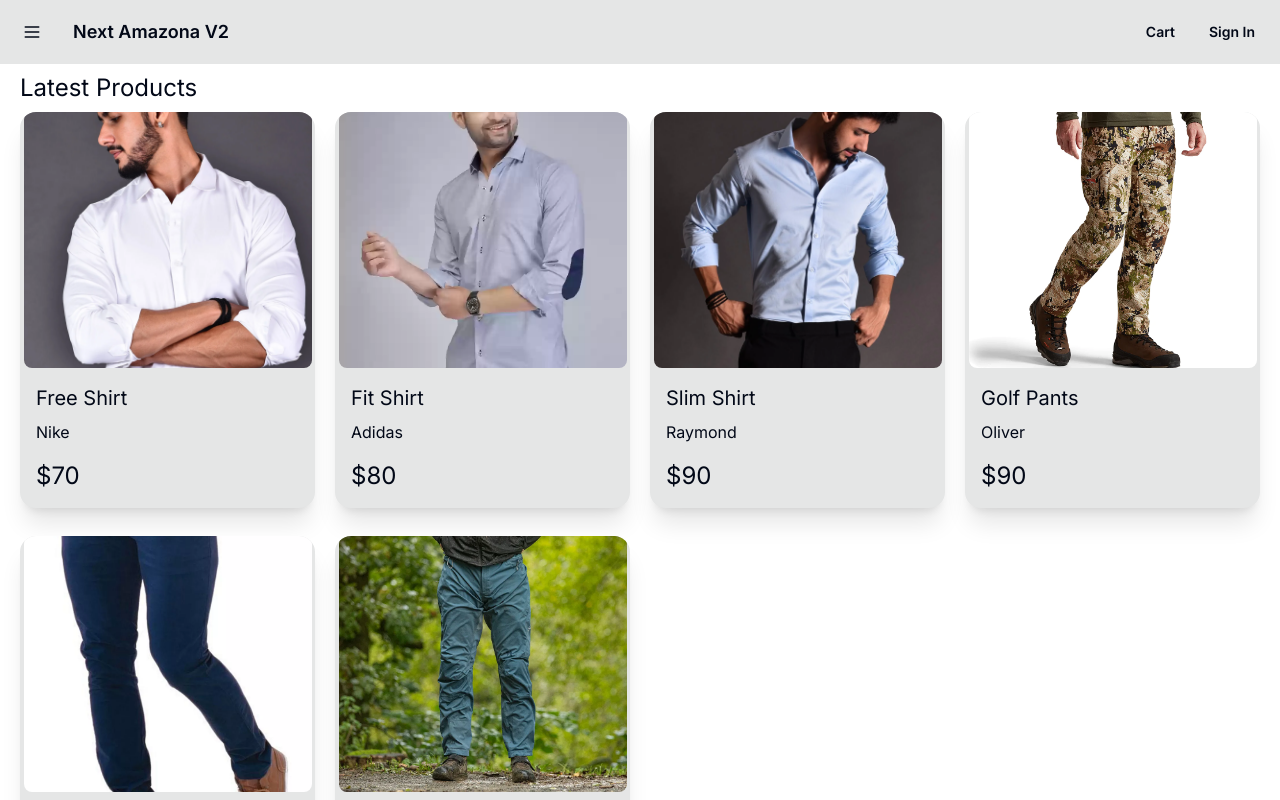
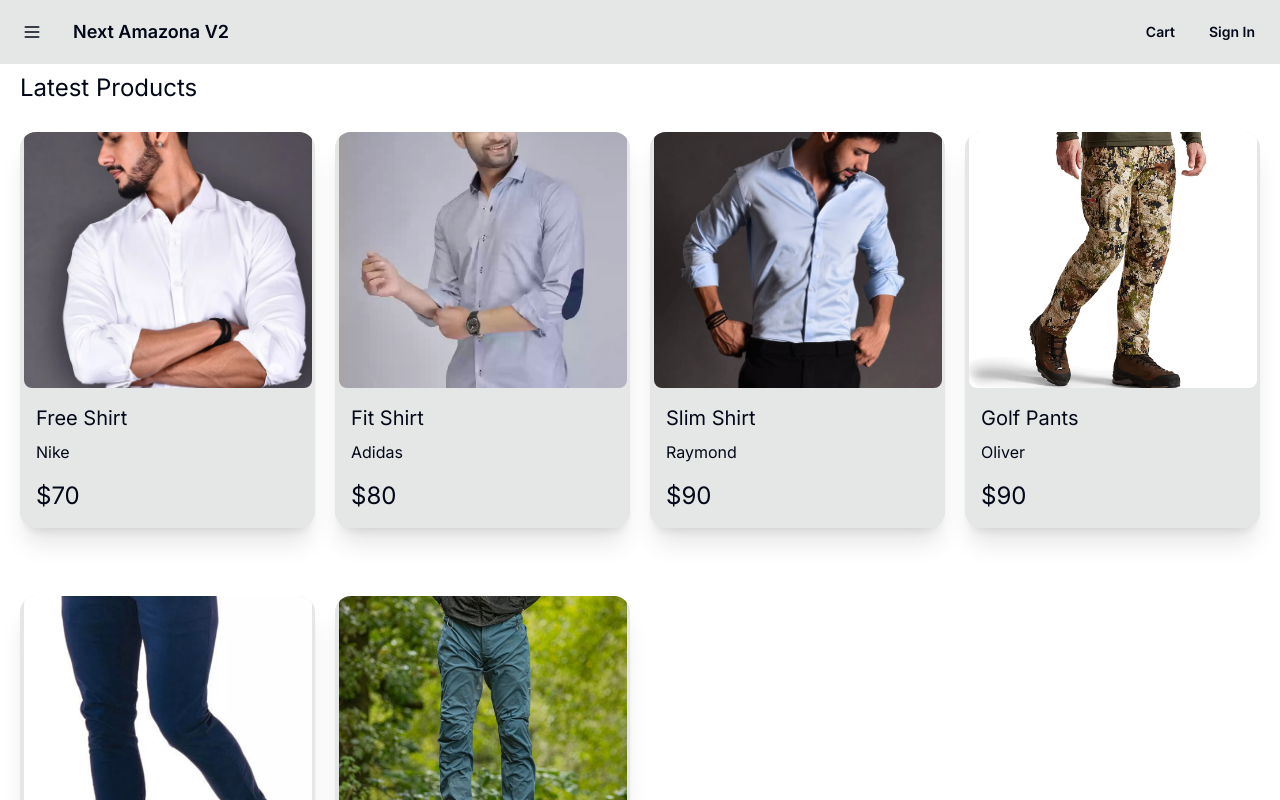
Before and after one commit to Rocky3112/Next-Amazon-V2, a Next.js app: page / in a window 1280 px wide. Shown: the top 800 px of the page. Built offline with nearby package versions, Linux system fonts and the light colour scheme.

Commit message:
image issue solved

```diff
--- a/components/product/ProductItem.tsx
+++ b/components/product/ProductItem.tsx
@@ -4,7 +4,8 @@ import Link from 'next/link'
 
 const ProductItem = ( {product}: {product: Product}) => {
   return (
-    <div className="card bg-base-300 shadow-xl mb-2">
+    <div className='py-5'>
+      <div className="card bg-base-300 shadow-xl mb-2 ">
       <figure>
         <Link href={`/product/${product.slug}`}>
           <Image
@@ -12,6 +13,7 @@ const ProductItem = ( {product}: {product: Product}) => {
             alt={product.name}
             width={300}
             height={300}
+            priority
             className="object-cover object-center of h-64 w-72 rounded-lg hover:scale-110 duration-500"
           />
         </Link>
@@ -26,6 +28,7 @@ const ProductItem = ( {product}: {product: Product}) => {
         </div>
       </div>
     </div>
+    </div>
   )
 }
 
```
